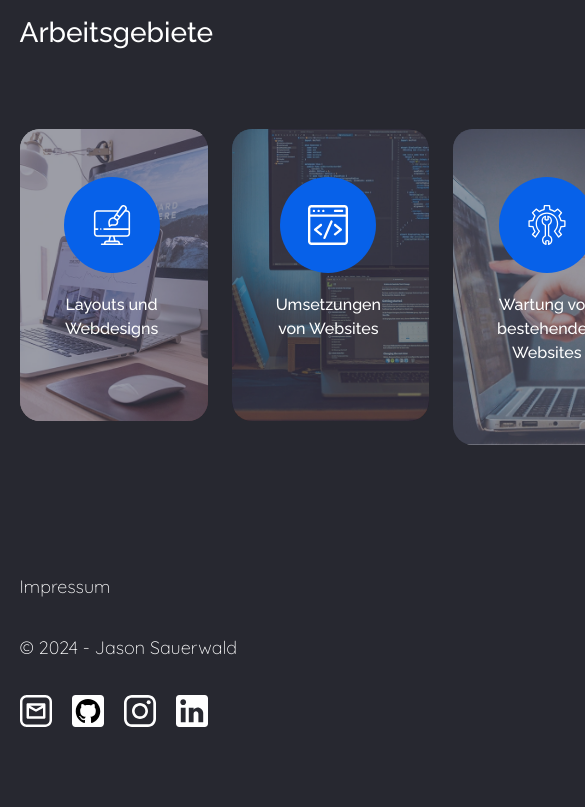
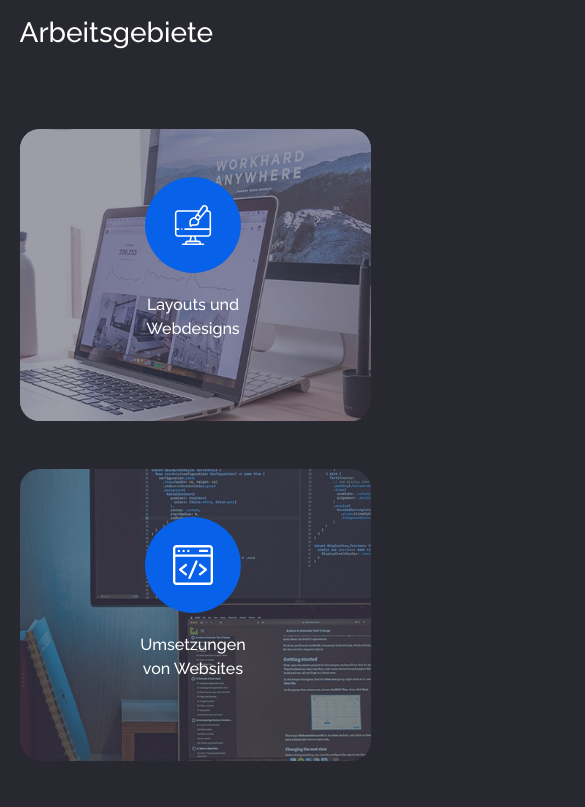
Before and after one commit to JasonSa19/vue-portfolio, a Vue app: page / in a window 390 px wide. Shown: the part 3768-4575 px from the top of the page, 585 px wide, since content can reach past the window. Built offline with nearby package versions, Linux system fonts and the light colour scheme.

Commit message:
Responsive Changes to Areas Component

```diff
--- a/src/components/Areas.vue
+++ b/src/components/Areas.vue
@@ -14,7 +14,7 @@ const svgDev = `
 </script>
 
 <template>
-  <section class="mb-32 xl:mb-96 anim">
+  <section class="mb-32 xl:mb-96 anim areas">
     <subLine sublineText="Tätigkeit" />
     <div class="container">
       <div class="flex flex-col gap-6 xl:gap-14 md:flex-row">
@@ -26,7 +26,7 @@ const svgDev = `
       </div>
     </div>
     <div
-      class="container flex flex-row justify-between gap-6 mt-20 xl:flex-nowrap xl:gap-16"
+      class="container flex flex-col justify-between gap-12 mt-20 md:gap-6 md:flex-row xl:flex-nowrap xl:gap-16"
     >
       <AreaTeaser
         :svgContent="svgWebdesign"
```
